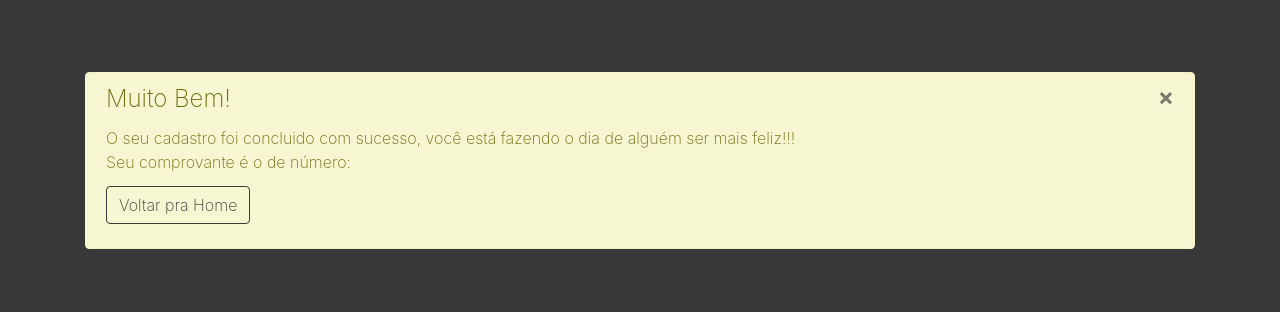
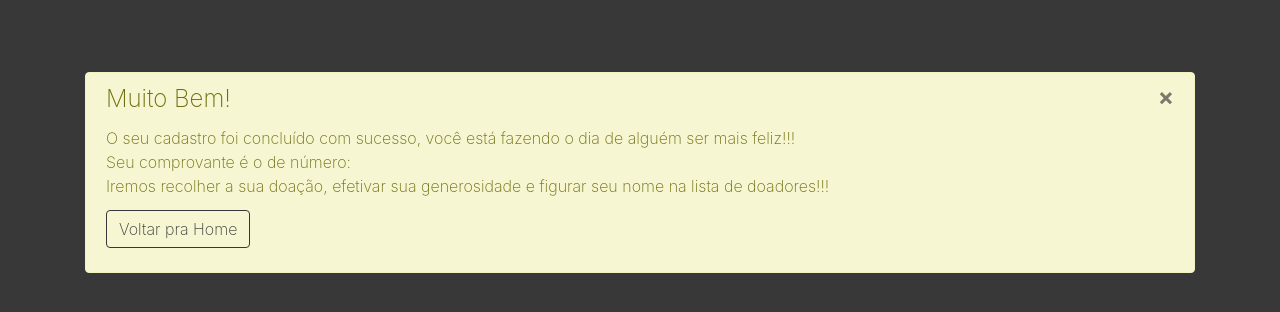
Before and after one commit to spartronrobotica/Deumgrau, a PHP site: page /register_donate_con.php in a window 1280 px wide. Shown: the part 67-379 px from the top of the page. Run offline with PHP 8.4, Linux system fonts and the light colour scheme; data that the repository does not hold is empty.

Commit message:
Add files via upload

```diff
--- a/register_donate_con.php
+++ b/register_donate_con.php
@@ -37,13 +37,13 @@
           <div class="alert alert-primary" role="alert">
             <button type="button" class="close" data-dismiss="alert">×</button>
             <h4 class="alert-heading">Muito Bem!</h4>
-            <p class="mb-0">O seu cadastro foi concluido com sucesso, você está fazendo o dia de alguém ser mais feliz!!! </p>
+            <p class="mb-0">O seu cadastro foi concluído com sucesso, você está fazendo o dia de alguém ser mais feliz!!! </p>
 		<p class="mb-0">Seu comprovante é o de número: <?php
                         while ($lista = $conect->Listar($query)) {
                             echo "<th>" . $lista['maxId'] . "</th>";
                         }
                     ?>	</p>
-
+		<p class="mb-0">Iremos recolher a sua doação, efetivar sua generosidade e figurar seu nome na lista de doadores!!! </p>
 		<a class="btn btn-outline-secondary my-2" href="index.php">Voltar pra Home</a>
           </div>
         </div>
```
